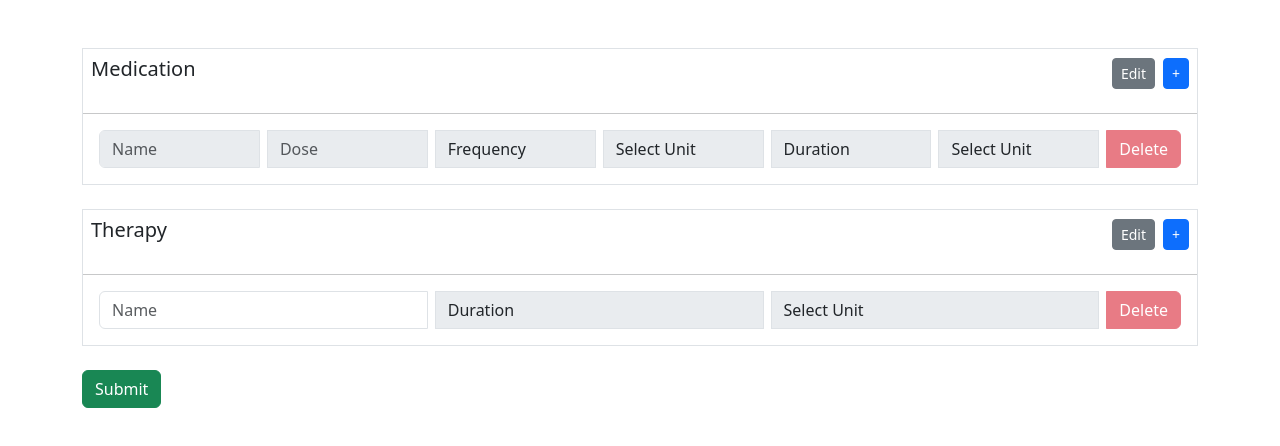
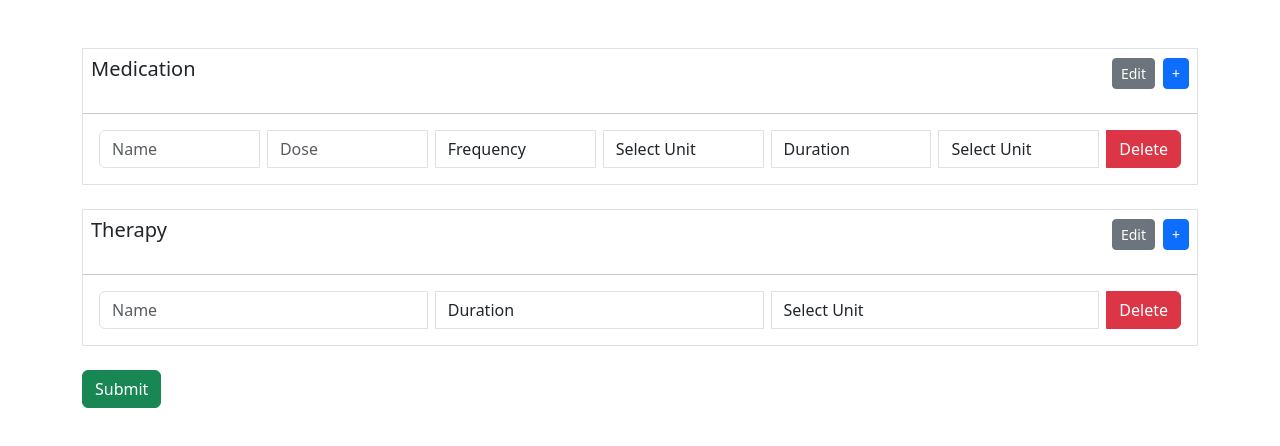
Before and after one commit to sakshamsachdeva13/NeuroStack, a React (Create React App) app: page / in a window 1280 px wide. Shown: the top 446 px of the page. Built offline with nearby package versions, Linux system fonts and the light colour scheme.

Commit message:
updated treatment planner ui

```diff
--- a/src/pages/TreatmentPlanner/TreatmentPlanner.js
+++ b/src/pages/TreatmentPlanner/TreatmentPlanner.js
@@ -92,7 +92,7 @@ const DynamicForm = () => {
                 value={medication.name}
                 onChange={(event) => handleMedicationChange(index, event)}
                 className="form-control me-2"
-                disabled={!isMedicationEditable}
+                readOnly={!isMedicationEditable}
               />
               <input
                 type="text"
@@ -101,14 +101,14 @@ const DynamicForm = () => {
                 value={medication.dose}
                 onChange={(event) => handleMedicationChange(index, event)}
                 className="form-control me-2"
-                disabled={!isMedicationEditable}
+                readOnly={!isMedicationEditable}
               />
               <select
                 name="frequency"
                 value={medication.frequency}
                 onChange={(event) => handleMedicationChange(index, event)}
                 className="form-control me-2"
-                disabled={!isMedicationEditable}
+                readOnly={!isMedicationEditable}
               >
                 <option value="">Frequency</option>
                 {[1, 2, 3, 4, 5].map(value => (
@@ -120,7 +120,7 @@ const DynamicForm = () => {
                 value={medication.frequencyUnit}
                 onChange={(event) => handleMedicationChange(index, event)}
                 className="form-control me-2"
-                disabled={!isMedicationEditable}
+                readOnly={!isMedicationEditable}
               >
                 <option value="">Select Unit</option>
                 <option value="Days">Days</option>
@@ -132,7 +132,7 @@ const DynamicForm = () => {
                 value={medication.duration}
                 onChange={(event) => handleMedicationChange(index, event)}
                 className="form-control me-2"
-                disabled={!isMedicationEditable}
+                readOnly={!isMedicationEditable}
               >
                 <option value="">Duration</option>
                 {[1, 2, 3, 4, 5, 6, 7, 8, 9, 10].map(value => (
@@ -144,7 +144,7 @@ const DynamicForm = () => {
                 value={medication.durationUnit}
                 onChange={(event) => handleMedicationChange(index, event)}
                 className="form-control me-2"
-                disabled={!isMedicationEditable}
+                readOnly={!isMedicationEditable}
               >
                 <option value="">Select Unit</option>
                 <option value="Days">Days</option>
@@ -152,7 +152,7 @@ const DynamicForm = () => {
                 <option value="Months">Months</option>
                 <option value="Years">Years</option>
               </select>
-              <button type="button" className="btn btn-danger" onClick={() => handleRemoveMedication(index)} disabled={!isMedicationEditable}>Delete</button>
+              <button type="button" className="btn btn-danger" onClick={() => handleRemoveMedication(index)} readOnly={!isMedicationEditable}>Delete</button>
             </div>
           ))}
         </div>
@@ -184,7 +184,7 @@ const DynamicForm = () => {
                 value={therapy.duration}
                 onChange={(event) => handleTherapyChange(index, event)}
                 className="form-control me-2"
-                disabled={!isTherapyEditable}
+                readOnly={!isTherapyEditable}
               >
                 <option value="">Duration</option>
                 {[1, 2, 3, 4, 5, 6, 7, 8, 9, 10].map(value => (
@@ -196,7 +196,7 @@ const DynamicForm = () => {
                 value={therapy.durationUnit}
                 onChange={(event) => handleTherapyChange(index, event)}
                 className="form-control me-2"
-                disabled={!isTherapyEditable}
+                readOnly={!isTherapyEditable}
               >
                 <option value="">Select Unit</option>
                 <option value="Days">Days</option>
@@ -204,7 +204,7 @@ const DynamicForm = () => {
                 <option value="Months">Months</option>
                 <option value="Years">Years</option>
               </select>
-              <button type="button" className="btn btn-danger" onClick={() => handleRemoveTherapy(index)} disabled={!isTherapyEditable}>Delete</button>
+              <button type="button" className="btn btn-danger" onClick={() => handleRemoveTherapy(index)} readOnly={!isTherapyEditable}>Delete</button>
             </div>
           ))}
         </div>
```
